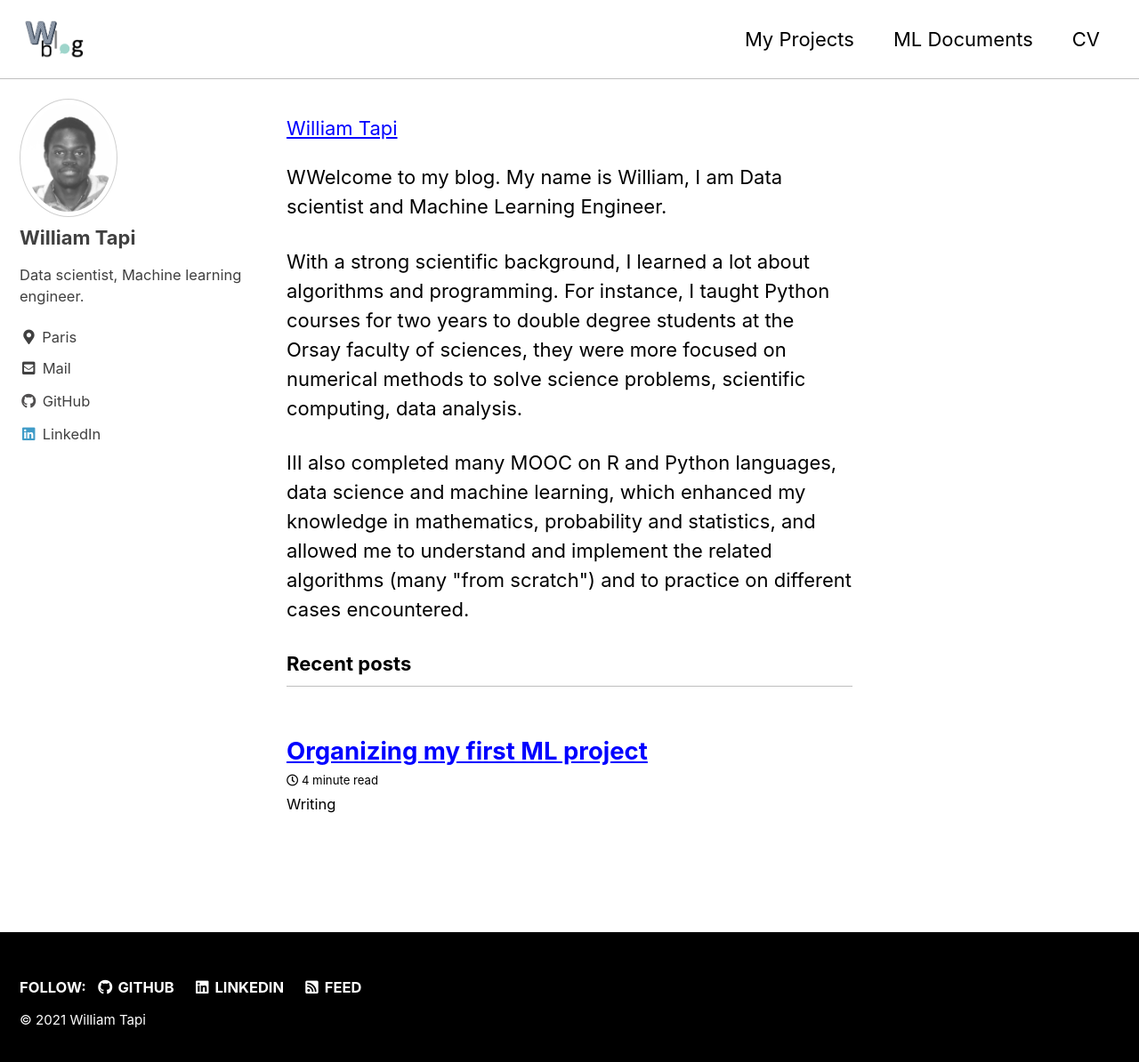
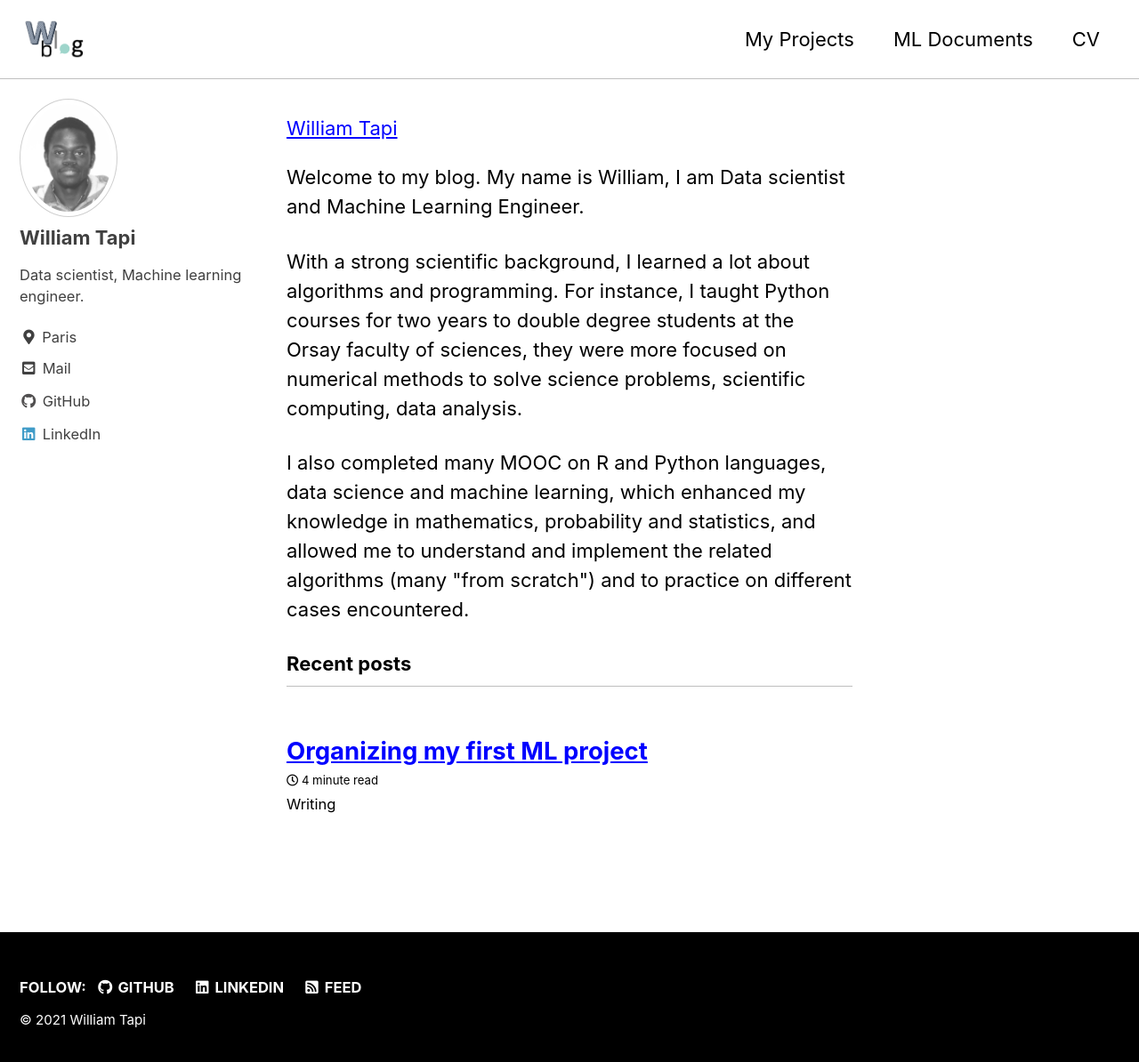
Before and after one commit to Will007-max/Will007-max.github.io, a Jekyll site: the page built from index.html, in a window 1280 px wide and 1202 px high. Shown: the top 1194 px of the window at 89% size. Built offline with Jekyll 4.4.1, drawn with Linux system fonts in a browser that asks for light colours; cached includes are drawn as plain includes; a script that is not in the unit is left out; the list of posts is cut into pages by our own code; comment, search, counter and statistics services are not loaded.

Commit message:
new correctedd changes

```diff
--- a/_config.yml
+++ b/_config.yml
@@ -20,7 +20,7 @@ title                    : ""
 title_separator          : "|"
 subtitle                 : # site tagline that appears below site title in masthead
 name                     : "William Tapi"
-description              : "An amazing website."
+description              : "Welcome"
 url                      : # the base hostname & protocol for your site e.g. "https://mmistakes.github.io"
 baseurl                  : # the subpath of your site, e.g. "/blog"
 repository               : # GitHub username/repo-name e.g. "mmistakes/minimal-mistakes"
--- a/index.html
+++ b/index.html
@@ -8,7 +8,7 @@ author_profile: true
 <div class="LI-profile-badge"  data-version="v1" data-size="medium" data-locale="fr_FR" data-type="horizontal" data-theme="light" data-vanity="william-b-djampa-tapi-a2a17b110"><a class="LI-simple-link" href='https://www.linkedin.com/in/william-b-djampa-tapi-a2a17b110/?trk=profile-badge'>William Tapi</a></div>
 
 <p>
-WWelcome to my blog. My name is William, I am Data scientist and Machine Learning Engineer.
+Welcome to my blog. My name is William, I am Data scientist and Machine Learning Engineer.
 </p>
 
 <p>
@@ -16,7 +16,7 @@ With a strong scientific background, I learned a lot about algorithms and progra
 </p>
 
 <p>
-III also completed many MOOC on R and Python languages, data science and machine learning, which enhanced my knowledge in mathematics, probability and statistics, and allowed me to understand and implement the related algorithms (many "from scratch") and to practice on different cases encountered.
+I also completed many MOOC on R and Python languages, data science and machine learning, which enhanced my knowledge in mathematics, probability and statistics, and allowed me to understand and implement the related algorithms (many "from scratch") and to practice on different cases encountered.
 </p>
 
 
```
